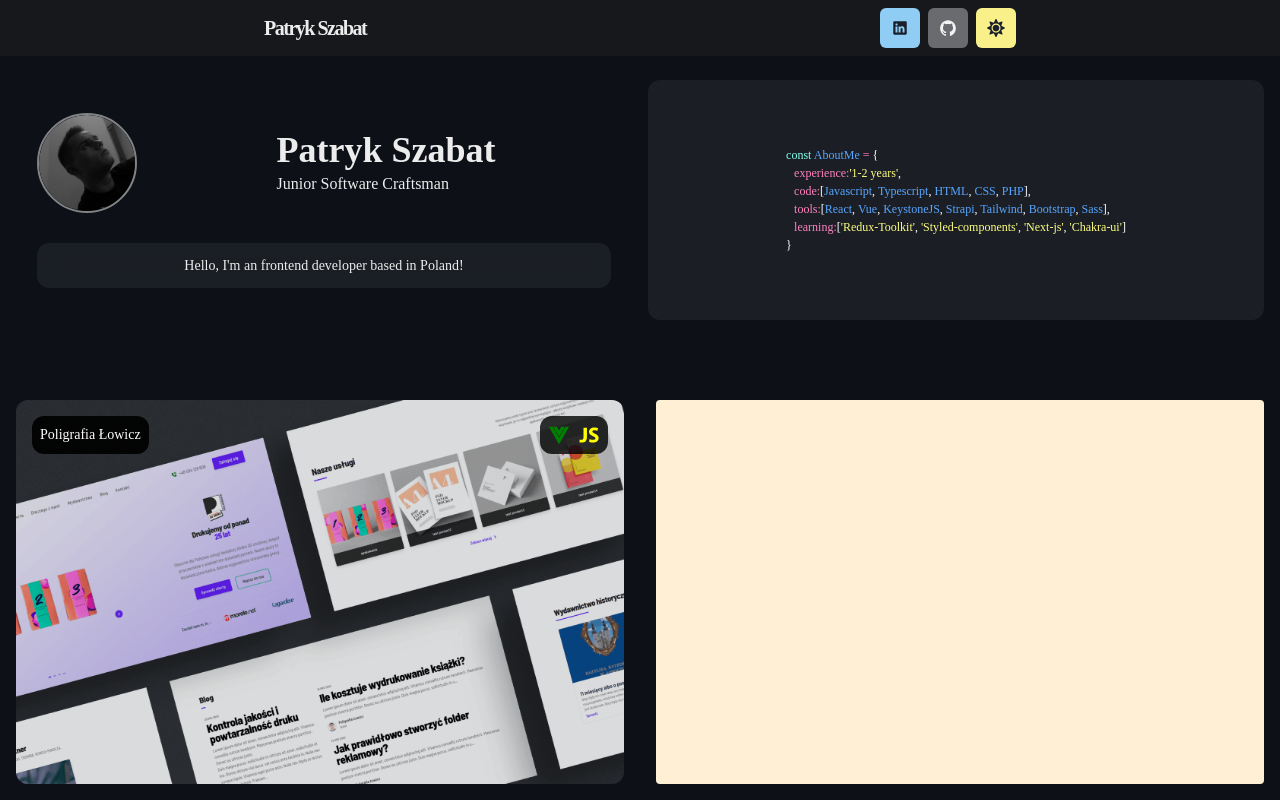
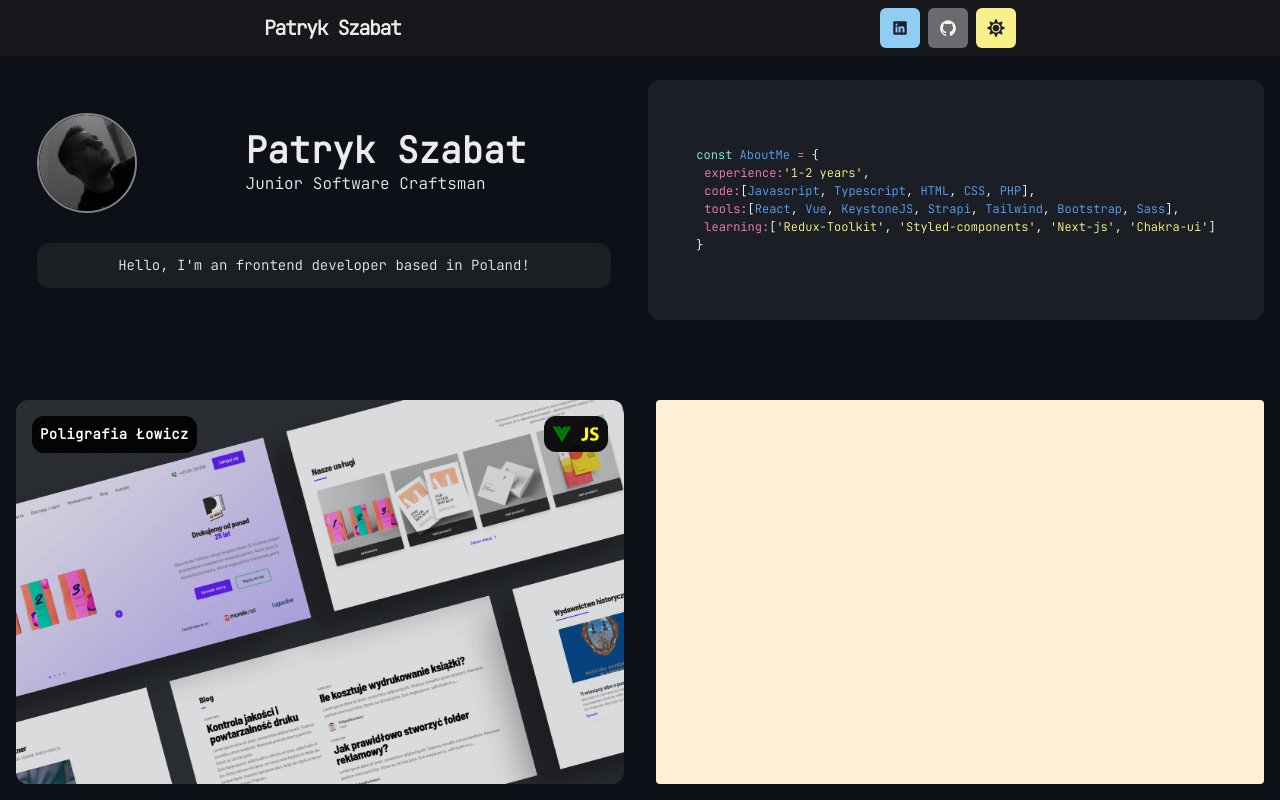
Before and after one commit to dedku/portfolio-app, a React (Create React App) app: page / in a window 1280 px wide. Shown: the top 800 px of the page. Built offline with nearby package versions, Linux system fonts and the light colour scheme.

Commit message:
font fix && git icon color && transition&motion

```diff
--- a/src/components/Fonts.js
+++ b/src/components/Fonts.js
@@ -1,17 +1,8 @@
-import { Global } from '@emotion/react'
 
 const Fonts = () => (
-  <Global
-    styles={`
-      @font-face {
-        font-family: 'JetBrains Mono', monospace;
-        font-style: Light;
-        font-weight: 300;
-        font-display: swap;
-        src: url('https://fonts.googleapis.com/css2?family=JetBrains+Mono:wght@300&display=swap');
-      },
-      `}
-  />
+  <style jsx={true} global={true}>{`
+    @import url('https://fonts.googleapis.com/css2?family=JetBrains+Mono:wght@300&display=swap');
+  `}</style>
 )
 
 export default Fonts
--- a/src/components/GithubIcon.js
+++ b/src/components/GithubIcon.js
@@ -13,7 +13,7 @@ export const GithubIcon = props => {
     size="md"
     fontSize="lg"
     aria-label='github profile'
-    bg={useColorModeValue('gray', 'whiteAlpha.500')}
+    bg={useColorModeValue('whiteAlpha.800', 'whiteAlpha.500')}
     marginLeft="2"
     icon={<IoLogoGithub />}
     onClick={() => openInNewTab('https://github.com/dedku')}
--- a/src/components/Projects.js
+++ b/src/components/Projects.js
@@ -1,7 +1,8 @@
-import { Container, SimpleGrid, Box, Text, Flex, Spacer } from "@chakra-ui/react";
+import { Container, SimpleGrid, Box, Text, Flex, Spacer, VStack } from "@chakra-ui/react";
 import { RiVuejsFill } from 'react-icons/ri'
 import { IoLogoJavascript } from 'react-icons/io'
 import { useState } from "react";
+import { motion } from "framer-motion";
 
 const Projects = () => {
     const [ isHovered, setIsHovered ] = useState(false)
@@ -26,18 +27,24 @@ const Projects = () => {
         mb={8}
         >
             <Box role='group'>
-                <Box pos="relative" h={{ base: 'calc(100vh - 12rem)', md: 'calc(50vh - 1rem)' }} rounded='xl' position='relative' >
-                    <Box bgImage="url('/Poligrafia-łowicz.png')" bgSize='cover' rounded='xl' position="absolute" top='0' right='0' left='0' bottom='0'  zIndex='-2' opacity='0.85' _groupHover={{ opacity: '0.1', transition: '0.5s all ease'}}/>
+                <Box pos="relative" h={{ base: 'calc(100vh - 12rem)', md: 'calc(50vh - 1rem)' }} rounded='xl' position='relative' onMouseOver={over} onMouseOut={out}>
+                    <Box bgImage="url('/Poligrafia-łowicz.png')" bgSize='cover' rounded='xl' position="absolute" top='0' right='0' left='0' bottom='0'  zIndex='-2' opacity='0.85' transition='0.5s' _groupHover={{ opacity: '0.1', transition: '0.3s'}}/>
                     <Flex>
-                        <Text color="white" m={4} p={2} rounded='xl' bg="blackAlpha.900" fontSize={14} fontFamily='JetBrains Mono  , Poppins'>Poligrafia Łowicz</Text>
+                        <Text color="white" m={4} p={2} rounded='xl' bg="blackAlpha.900" fontSize={14} fontFamily='JetBrains Mono  , Poppins' fontWeight='bold' letterSpacing='wide'>Poligrafia Łowicz</Text>
                         <Spacer />
-                        <Box  m={4} p={2} rounded='xl' bg="blackAlpha.800" h='100%'>
+                        <Box  m={4} p={2} rounded='xl' bg="blackAlpha.900" h='100%'>
                             <Flex gap={2}>
-                                <RiVuejsFill color='green' fontSize={22} />
-                                <IoLogoJavascript  color='yellow' fontSize={22} />
+                                <RiVuejsFill color='green' fontSize={20} />
+                                <IoLogoJavascript  color='yellow' fontSize={20} />
                             </Flex>
                         </Box>
                     </Flex>
+                    {isHovered &&
+                    <VStack>
+                    <motion.div   initial={{ opacity: 0 }} whileInView={{ opacity: 1 }} transition={{ delay: 0.1 }}><Text >test1</Text></motion.div>
+                    <motion.div   initial={{ opacity: 0 }} whileInView={{ opacity: 1 }} transition={{ delay: 0.3 }}><Text >test2</Text></motion.div>
+                    <motion.div   initial={{ opacity: 0 }} whileInView={{ opacity: 1 }} transition={{ delay: 0.6 }}><Box >test3    </Box></motion.div>
+                    </VStack>}
                 </Box>
             </Box>
             <Box bg="papayawhip" h={{ base: 'calc(100vh - 12rem)', md: 'calc(50vh - 1rem)' }} borderRadius={4}  />
```
